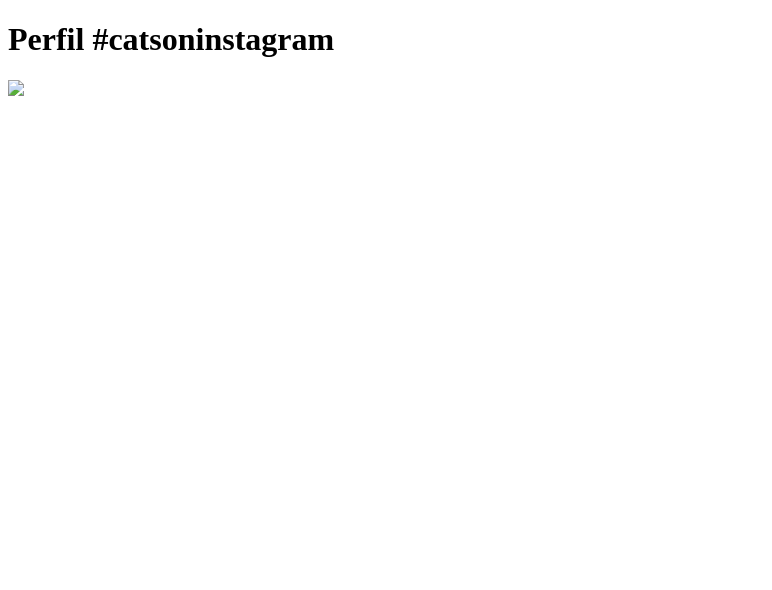
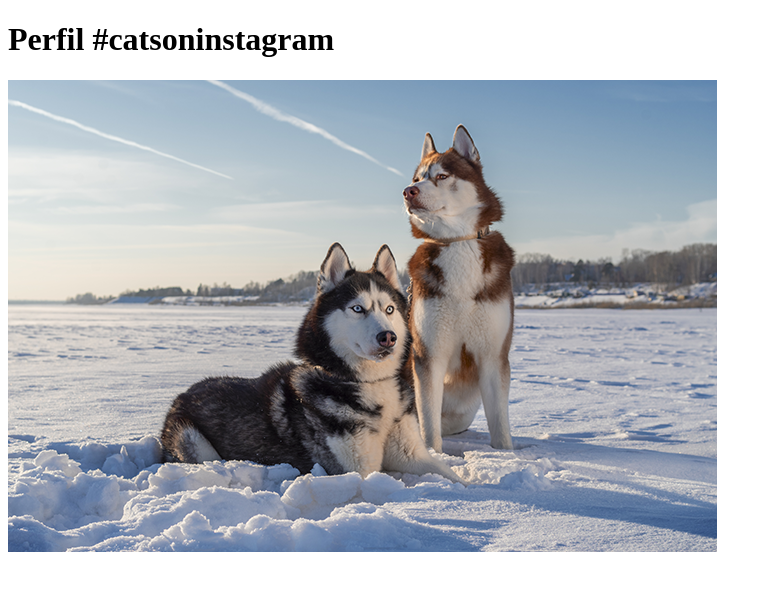
Before and after one commit to Wesley-Mts/Descomplica, a plain HTML site: page Att.10/index.html in a window 1280 px wide. Shown: the whole page, without its empty margins (0-772 px from the left). Drawn offline with Linux system fonts and the light colour scheme.

Commit message:
Alteração

```diff
--- a/Att.10/index.html
+++ b/Att.10/index.html
@@ -14,8 +14,7 @@
 
 <h1>Perfil #catsoninstagram</h1>
 
-<img src=“Imagens\Husky-capa.png” />
-
+<img src="\Imagens\cachorro.png" >
 </body>
 
 </html>
```
Also changed, not shown: Imagens/cachorro.png (renamed from Imagens/Husky-capa.png).
